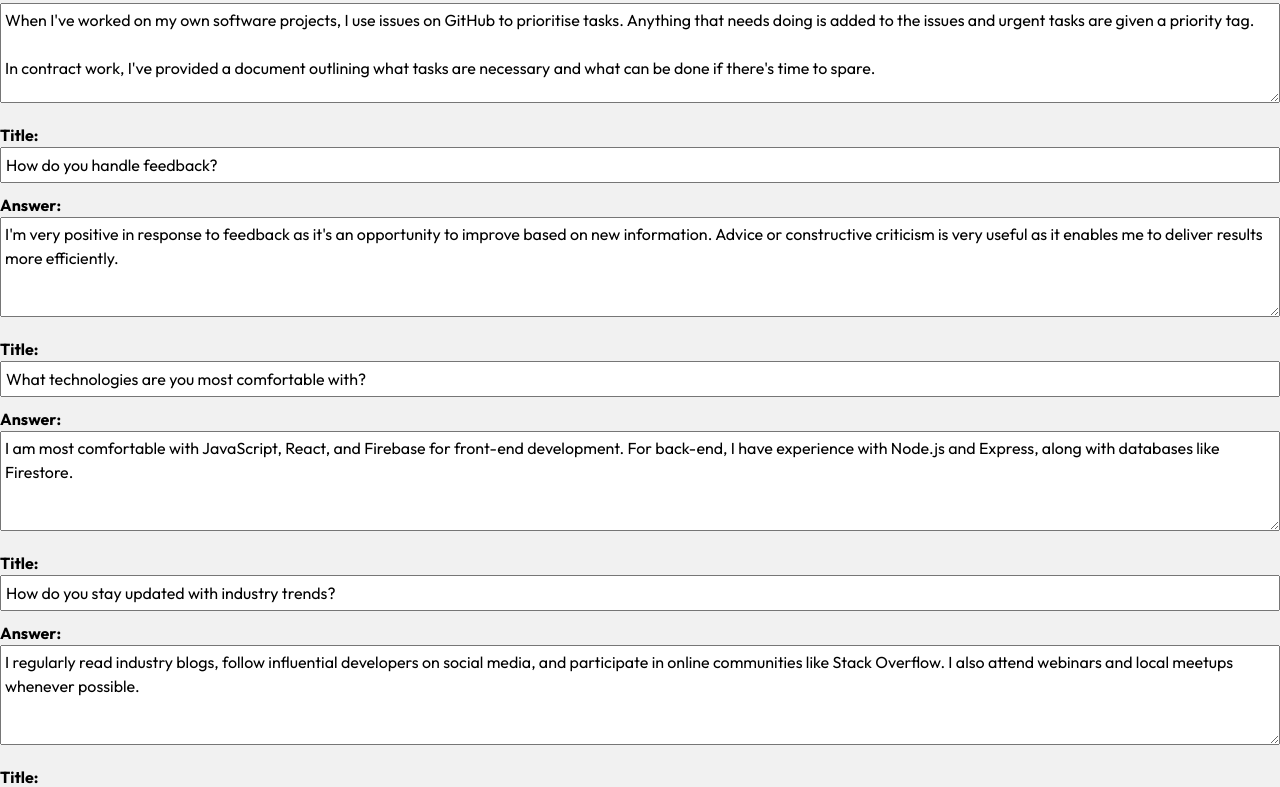
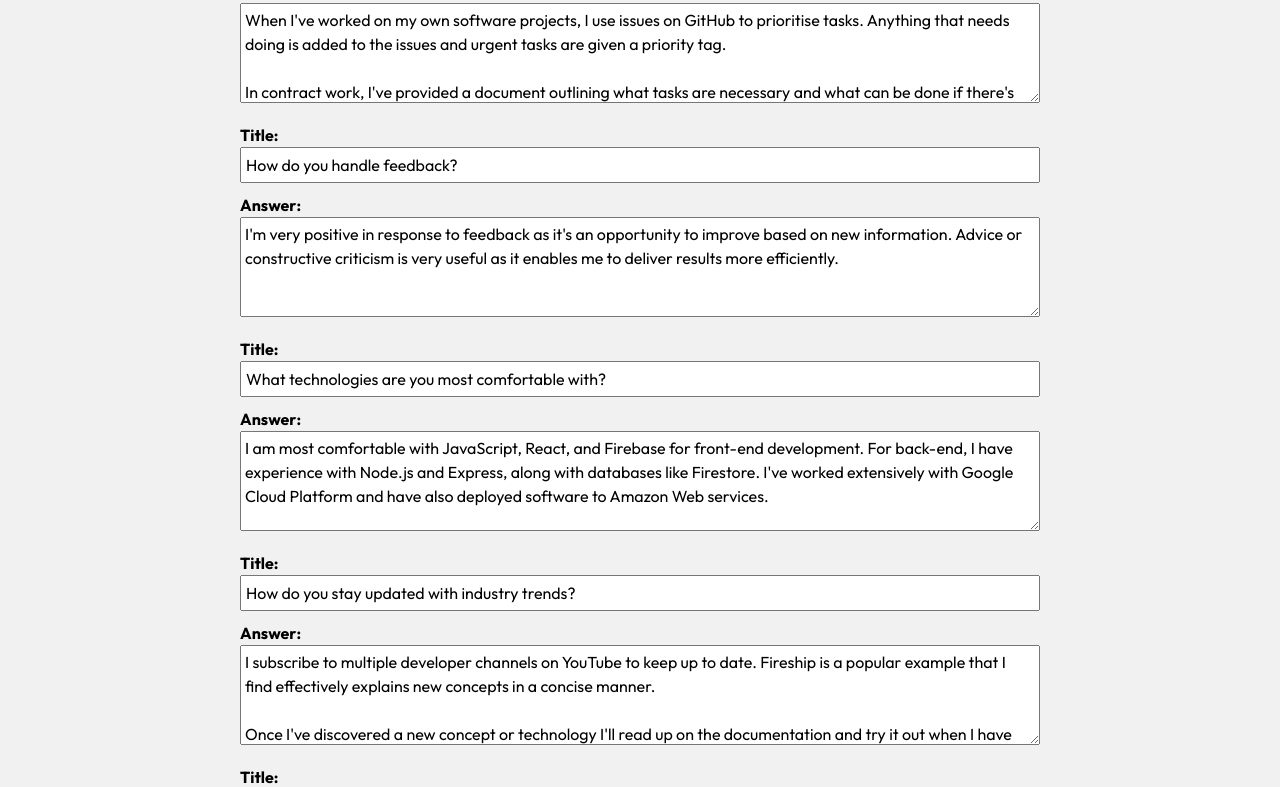
Before and after one commit to mattmcnee/interview-via-ai, a React (Vite) app: page /answers in a window 1280 px wide. Shown: the part 1161-1948 px from the top of the page. Built offline with nearby package versions, Linux system fonts and the light colour scheme; no server answers.

Commit message:
updated answers input

```diff
--- a/src/AnswersInput.jsx
+++ b/src/AnswersInput.jsx
@@ -31,7 +31,7 @@ const AnswersInput = () => {
   return (
     <div>
       {formData.map((item) => (
-        <div key={item.id} style={{ marginBottom: '20px', minWidth: '400px' }}>
+        <div key={item.id} style={{ margin: '0 auto 20px auto', minWidth: '400px', maxWidth: '800px' }}>
           <label>
             <strong>Title:</strong>
             <input
--- a/src/assets/template.json
+++ b/src/assets/template.json
@@ -37,22 +37,22 @@
   {
     "id": "8",
     "title": "What technologies are you most comfortable with?",
-    "answer": "I am most comfortable with JavaScript, React, and Firebase for front-end development. For back-end, I have experience with Node.js and Express, along with databases like Firestore."
+    "answer": "I am most comfortable with JavaScript, React, and Firebase for front-end development. For back-end, I have experience with Node.js and Express, along with databases like Firestore. I've worked extensively with Google Cloud Platform and have also deployed software to Amazon Web services."
   },
   {
     "id": "9",
     "title": "How do you stay updated with industry trends?",
-    "answer": "I regularly read industry blogs, follow influential developers on social media, and participate in online communities like Stack Overflow. I also attend webinars and local meetups whenever possible."
+    "answer": "I subscribe to multiple developer channels on YouTube to keep up to date. Fireship is a popular example that I find effectively explains new concepts in a concise manner. \n\nOnce I've discovered a new concept or technology I'll read up on the documentation and try it out when I have the time."
   },
   {
     "id": "10",
     "title": "Describe your experience with version control systems.",
-    "answer": "I have extensive experience using Git for version control. I regularly use branching strategies for features and bug fixes, and I am comfortable with collaborative workflows on platforms like GitHub."
+    "answer": "My degree heavily emphasised the use of Git and I've been using it at the command line for more than three years now. I've worked collaboratively with Git, using branching strategies for features and bug fixes, and submitting pull requests for completed changes. \n\nFor my degree I primarily used GitLab, but I have a variety of open source projects available on my GitHub account that demonstrate my competence."
   },
   {
     "id": "11",
     "title": "Can you describe a time when you had to learn a new technology quickly?",
-    "answer": "When my team decided to switch to a new JavaScript framework, I took the initiative to learn it by completing online courses and building a small project. This helped me contribute effectively to the team."
+    "answer": "In one of my contracts for KSR, I was tasked with deploying an AI application to AWS Elastic Beanstalk, which I had not used before. To learn quickly, I started by watching YouTube tutorials to get a basic overview. After this I read through the relevant documentation and started working.\n\nI encountered an issue where the upload would time out when attempting to deploy the full application. To resolve this I consulted Stack Overflow and found that it was due to the size of the application exceeding available space. I resolved this and successfully deployed the software."
   },
   {
     "id": "12",
@@ -71,8 +71,8 @@
   },
   {
     "id": "15",
-    "title": "What is your experience with Agile methodologies?",
-    "answer": "I have worked in Agile environments where we followed Scrum practices. I participated in daily stand-ups, sprint planning, and retrospectives, which helped improve team collaboration and project delivery."
+    "title": "What is the difference between let, const, and var in JavaScript?",
+    "answer": "Using var was the original way to declare variables in JavaScript. It is function-scoped, which means that it is only accessible within the function where it is declared. Both let and const are block-scoped, which means they only exist within the nearest pair of curly braces. \n\nAttempting to access a var before it is defined will return undefined. Attempting to access let and const will throw a ReferenceError. Const cannot be changed once defined."
   },
   {
     "id": "16",
@@ -97,6 +97,106 @@
   {
     "id": "20",
     "title": "What is your greatest professional achievement?",
+    "answer": "Reduced costs by 97% without any adverse effects on usage - AI project\n\nMy greatest professional achievement was leading a project that increased our application's user engagement by 30% through implementing new features based on user feedback. It was rewarding to see our efforts directly impact users."
+  },
+  {
+    "id": "31",
+    "title": "Tell me about yourself.",
+    "answer": "I am fullstack web developer who has been building websites for over three years now. I have a strong background in React and use Figma and CSS to deliver websites with responsive layouts.\n\nI have deployed software to multiple cloud providers, including AWS Elastic Beanstalk and Firebase. I'm experienced with Node.js having used it with Express and Firebase Functions.\n\nI'm UX focused and enjoy developing front end interfaces. Design is very important to me, to the extent that I have developed my own icon set for one of my projects."
+  },
+  {
+    "id": "32",
+    "title": "What are your strengths?",
+    "answer": "One of my key strengths is my problem-solving ability. I enjoy tackling complex challenges and finding efficient solutions. I am also a quick learner, which helps me adapt to new technologies and frameworks."
+  },
+  {
+    "id": "33",
+    "title": "What are your weaknesses?",
+    "answer": "I struggle to let go of projects I have worked on. With contract work, even after a projects has been delivered, I keep thinking of ways to further optimise or improve it. \n\nAt this point, the work has already been finished and it's not worth another contract for a small optimisation fix. I find it frustrating when I have to keep switching projects."
+  },
+  {
+    "id": "34",
+    "title": "Tell me about a time you showed leadership",
+    "answer": "After basic militarisation in the UAS, I joined a Fieldcraft course that included a 3 day blank firing exercise in the Yorkshire Moors.\n\nOn the first day of the exercise, we were tasked to walk as a squad through a valley where we going to be ambushed.\n\nWe had been taught the tactics to respond to this and had practiced firing the weapons but this was the first time to experience them together.\n\nOthers were hesitant to lead the squad so I volunteered and, at the time of the ambush, I found that the training I had been given was adequate to withdraw the squad to a safe position.\n\nI found it an excellent opportunity to test what I had learned under pressure, as well as good test of my verbal and non-verbal communication skills."
+  },
+  {
+    "id": "35",
+    "title": "Describe a challenging project you worked on.",
+    "answer": "One of my most challenging projects has been Hiking Network. My goal was to deploy a route planning application that could run with up to 5,000 users a month without costing me anything.\n\nThis required careful optimisation. For example, Mapbox, used to load and render the map, provides an option to pay per map load, so the application was built around a single map that loads once per user.\n\nFor images, I bundled a low resolution version with the code and dynamically loaded the higher resolution version from a storage bucket at runtime, using a CSS transition to smoothly fade between them. This decreased hosting usage without increasing load times.\n\nIt's in beta testing at the moment and usage has aligned with the 5,000 user a month goal."
+  },
+  {
+    "id": "36",
+    "title": "How do you prioritize your tasks?",
+    "answer": "When I've worked on my own software projects, I use issues on GitHub to prioritise tasks. Anything that needs doing is added to the issues and urgent tasks are given a priority tag. \n\nIn contract work, I've provided a document outlining what tasks are necessary and what can be done if there's time to spare.\n\nI find it useful to always have an idea of what needs to be done next."
+  },
+  {
+    "id": "37",
+    "title": "How do you handle feedback?",
+    "answer": "I'm very positive in response to feedback as it's an opportunity to improve based on new information. Advice or constructive criticism is very useful as it enables me to deliver results more efficiently."
+  },
+  {
+    "id": "38",
+    "title": "What technologies are you most comfortable with?",
+    "answer": "I am most comfortable with JavaScript, React, and Firebase for front-end development. For back-end, I have experience with Node.js and Express, along with databases like Firestore."
+  },
+  {
+    "id": "39",
+    "title": "How do you stay updated with industry trends?",
+    "answer": "I regularly read industry blogs, follow influential developers on social media, and participate in online communities like Stack Overflow. I also attend webinars and local meetups whenever possible."
+  },
+  {
+    "id": "40",
+    "title": "Describe your experience with version control systems.",
+    "answer": "I have extensive experience using Git for version control. I regularly use branching strategies for features and bug fixes, and I am comfortable with collaborative workflows on platforms like GitHub."
+  },
+  {
+    "id": "41",
+    "title": "Can you describe a time when you had to learn a new technology quickly?",
+    "answer": "When my team decided to switch to a new JavaScript framework, I took the initiative to learn it by completing online courses and building a small project. This helped me contribute effectively to the team."
+  },
+  {
+    "id": "42",
+    "title": "How do you approach debugging?",
+    "answer": "I approach debugging methodically by reproducing the issue, analyzing error messages, and using tools like console logging and debugging software to trace the source of the problem."
+  },
+  {
+    "id": "43",
+    "title": "What is your experience with responsive design?",
+    "answer": "I have designed and implemented responsive layouts using CSS media queries and frameworks like Bootstrap. I ensure that applications are mobile-friendly and provide a consistent user experience across devices."
+  },
+  {
+    "id": "44",
+    "title": "How do you ensure code quality?",
+    "answer": "I prioritize code quality by writing clean, maintainable code, using linters, and adhering to coding standards. I also participate in code reviews and write unit tests to validate functionality."
+  },
+  {
+    "id": "45",
+    "title": "What is your experience with Agile methodologies?",
+    "answer": "I have worked in Agile environments where we followed Scrum practices. I participated in daily stand-ups, sprint planning, and retrospectives, which helped improve team collaboration and project delivery."
+  },
+  {
+    "id": "46",
+    "title": "How do you handle tight deadlines?",
+    "answer": "I handle tight deadlines by breaking tasks into manageable chunks and focusing on the most critical features first. I also communicate proactively with my team to ensure we are aligned on priorities."
+  },
+  {
+    "id": "47",
+    "title": "What are your career goals?",
+    "answer": "My career goals include continuing to develop my technical skills, taking on more leadership responsibilities, and ultimately contributing to projects that have a positive social impact."
+  },
+  {
+    "id": "48",
+    "title": "Can you explain a technical concept to a non-technical person?",
+    "answer": "Absolutely. For example, I can explain APIs as being similar to a restaurant menu. The menu provides a list of dishes you can order, and when you request a dish, the kitchen prepares it for you without you needing to know how to cook it."
+  },
+  {
+    "id": "49",
+    "title": "How do you approach teamwork?",
+    "answer": "I approach teamwork with an open mind and a collaborative spirit. I value each team member's input and strive to create an inclusive environment where everyone feels comfortable sharing their ideas."
+  },
+  {
+    "id": "50",
+    "title": "What is your greatest professional achievement?",
     "answer": "My greatest professional achievement was leading a project that increased our application's user engagement by 30% through implementing new features based on user feedback. It was rewarding to see our efforts directly impact users."
   }
 ]
```
